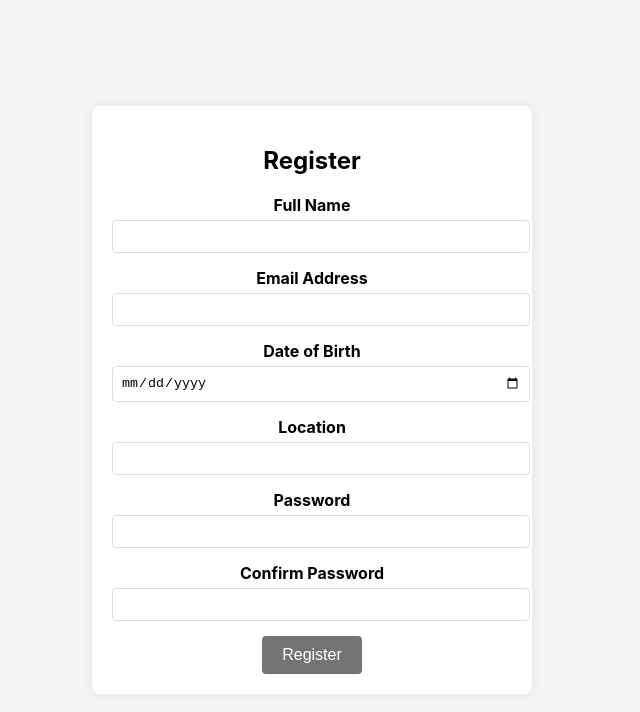
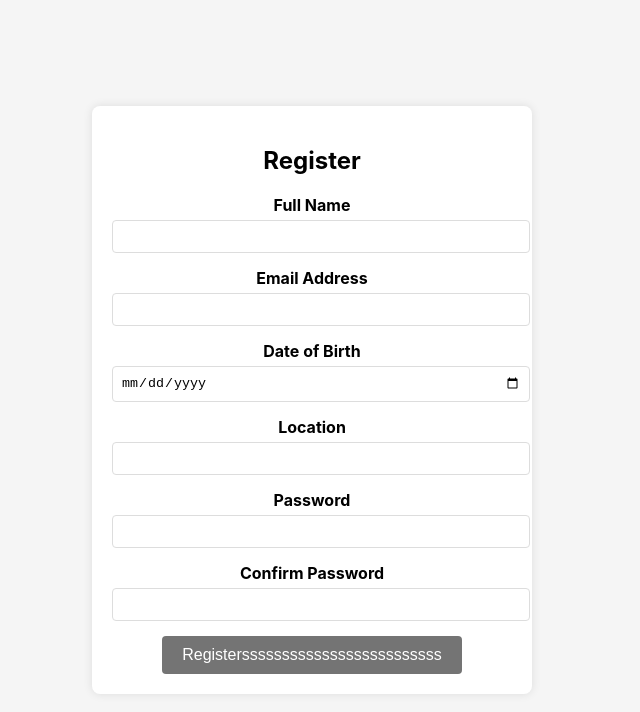
Before and after one commit to Shikhaa098/Reactjs, a React (Create React App) app: page / in a window 1280 px wide. Shown: the top 712 px of the page, without its empty margins (328-968 px from the left). Built offline with nearby package versions, Linux system fonts and the light colour scheme.

Commit message:
regitersssssssssss

```diff
--- a/src/Register.js
+++ b/src/Register.js
@@ -91,7 +91,7 @@ const Register = () => {
             {errors.confirmPassword && <p>{errors.confirmPassword.message}</p>}
           </div>
           <button type="submit" className="submit-button">
-            Register
+            Registersssssssssssssssssssssssss
           </button>
         </form>
       </div>
```
